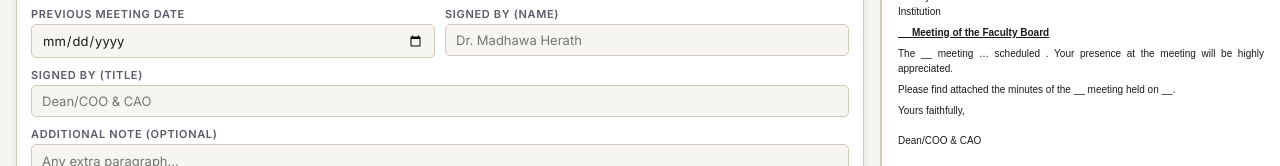
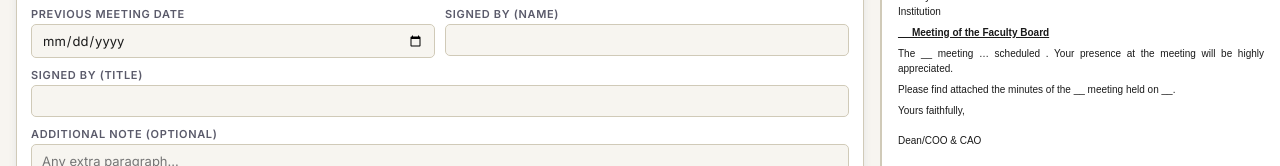
Before and after one commit to alawatugoda/SLIIT-KandyUNI, a plain HTML site: page faculty-board/index.html in a window 1280 px wide. Both pictures are taken after a click on the button "✉ Cover Letter". Shown: the part 208-374 px from the top of the page. Drawn offline with Linux system fonts and the light colour scheme.

Commit message:
Update index.html

```diff
--- a/faculty-board/index.html
+++ b/faculty-board/index.html
@@ -172,8 +172,8 @@ textarea.fi{resize:vertical;min-height:52px;line-height:1.4;}
           <div><div class="fl">Letter Date</div><input class="fi" type="date" id="cover-date" oninput="updatePreview()"></div>
           <div><div class="fl">Previous Meeting No.</div><input class="fi" id="cover-prev-no" placeholder="" oninput="updatePreview()"></div>
           <div><div class="fl">Previous Meeting Date</div><input class="fi" type="date" id="cover-prev-date" oninput="updatePreview()"></div>
-          <div><div class="fl">Signed By (Name)</div><input class="fi" id="cover-name" placeholder="Dr. Madhawa Herath" oninput="updatePreview()"></div>
-          <div style="grid-column:1/-1"><div class="fl">Signed By (Title)</div><input class="fi" id="cover-title" placeholder="Dean/COO &amp; CAO" oninput="updatePreview()"></div>
+          <div><div class="fl">Signed By (Name)</div><input class="fi" id="cover-name" placeholder="" oninput="updatePreview()"></div>
+          <div style="grid-column:1/-1"><div class="fl">Signed By (Title)</div><input class="fi" id="cover-title" input="Dean/COO &amp; CAO" oninput="updatePreview()"></div>
           <div style="grid-column:1/-1"><div class="fl">Additional Note (optional)</div><textarea class="fi" id="cover-extra" placeholder="Any extra paragraph..." oninput="updatePreview()"></textarea></div>
         </div>
       </div>
```
